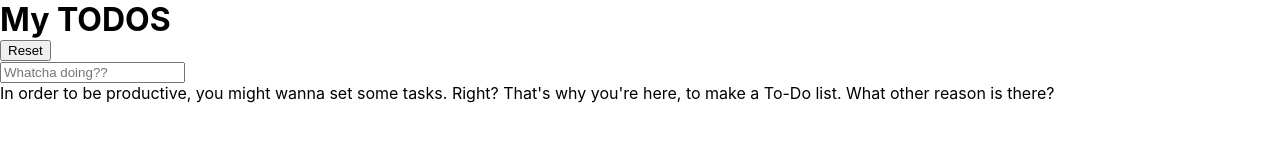
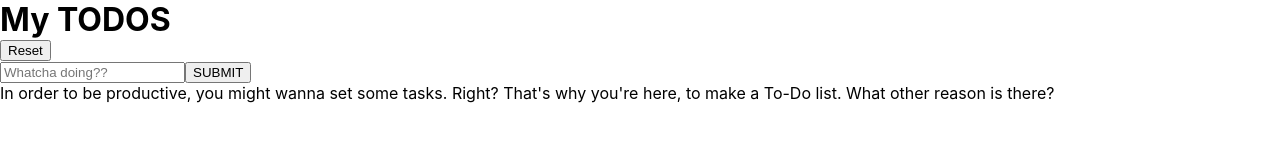
Before and after one commit to LMathers00/to-do-list, a React (Create React App) app: page / in a window 1280 px wide. Shown: the top 160 px of the page. Built offline with nearby package versions, Linux system fonts and the light colour scheme.

Commit message:
Added submit button (Non-functioning)

```diff
--- a/src/Components/InputBar/InputBar.jsx
+++ b/src/Components/InputBar/InputBar.jsx
@@ -4,6 +4,7 @@ const InputBar = () => {
     return (
         <form className="InputBar__Field">
         <input type={"text"} placeholder="Whatcha doing??"/>
+        <button className="InputBar__submit">SUBMIT</button>
         </form>
     )
 }
```
